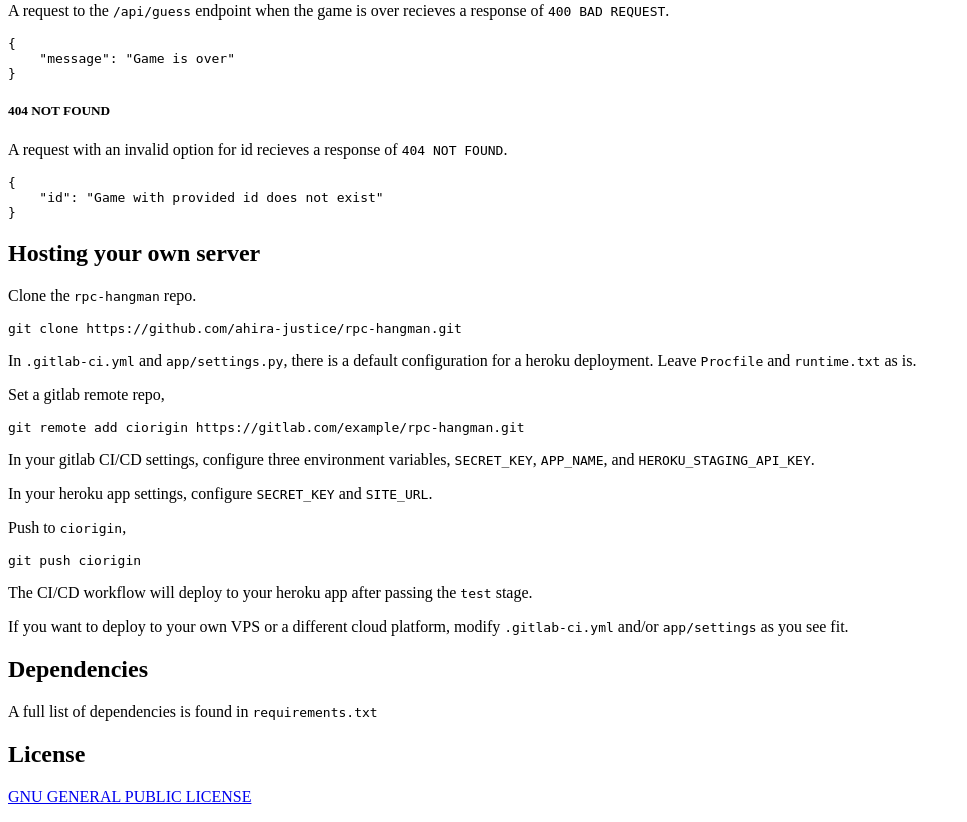
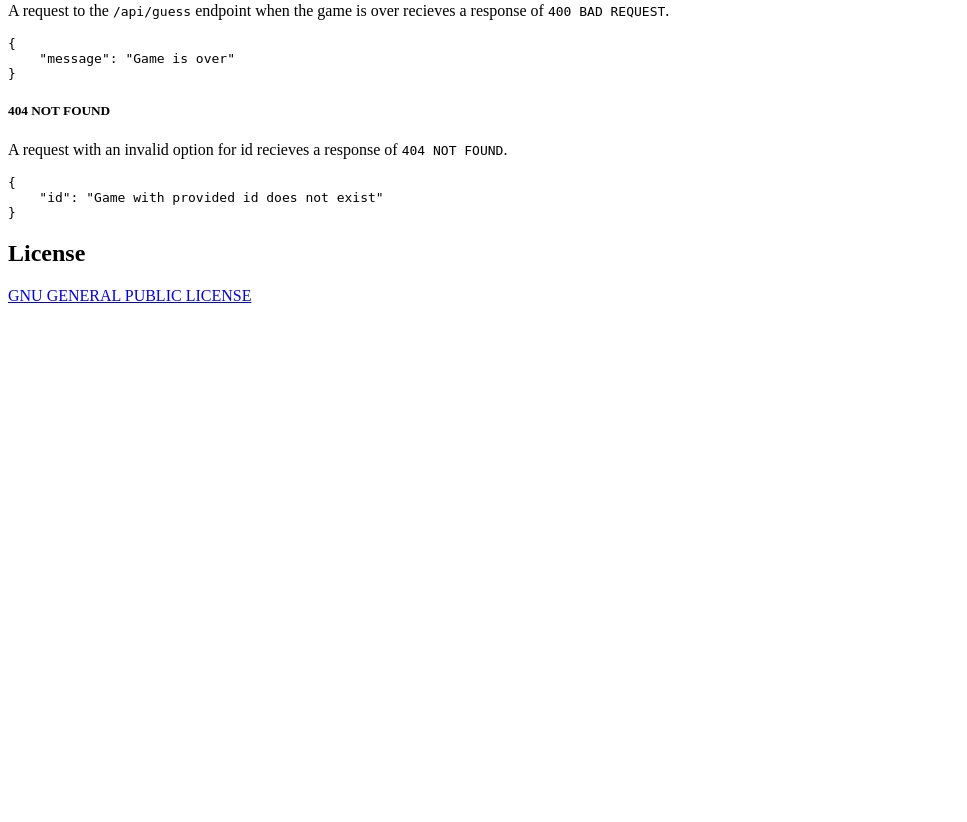
Before and after one commit to ahira-justice/hangman, a Django app: page / in a window 1280 px wide. Shown: the part 2919-3741 px from the top of the page, without its empty margins (0-967 px from the left). After the commit the page ends 3222 px from the top, so only its background shows below. Run offline with Django 3.2, Linux system fonts and the light colour scheme.

Commit message:
Modify documentation page

```diff
--- a/api/templates/api/index.html
+++ b/api/templates/api/index.html
@@ -162,24 +162,6 @@ OR
     &quot;id&quot;: &quot;Game with provided id does not exist&quot;
 }
 </code></pre>
-    <h2 id="hosting-your-own-server">Hosting your own server</h2>
-    <p>Clone the <code>rpc-hangman</code> repo.</p>
-    <pre class="sh"><code>git clone https://github.com/ahira-justice/rpc-hangman.git</code></pre>
-    <p>In <code>.gitlab-ci.yml</code> and <code>app/settings.py</code>, there is a default configuration for a heroku
-        deployment. Leave <code>Procfile</code> and <code>runtime.txt</code> as is.</p>
-    <p>Set a gitlab remote repo,</p>
-    <pre class="sh"><code>git remote add ciorigin https://gitlab.com/example/rpc-hangman.git</code></pre>
-    <p>In your gitlab CI/CD settings, configure three environment variables, <code>SECRET_KEY</code>,
-        <code>APP_NAME</code>,
-        and <code>HEROKU_STAGING_API_KEY</code>.</p>
-    <p>In your heroku app settings, configure <code>SECRET_KEY</code> and <code>SITE_URL</code>.</p>
-    <p>Push to <code>ciorigin</code>,</p>
-    <pre class="sh"><code>git push ciorigin</code></pre>
-    <p>The CI/CD workflow will deploy to your heroku app after passing the <code>test</code> stage.</p>
-    <p>If you want to deploy to your own VPS or a different cloud platform, modify <code>.gitlab-ci.yml</code> and/or
-        <code>app/settings</code> as you see fit.</p>
-    <h2 id="dependencies">Dependencies</h2>
-    <p>A full list of dependencies is found in <code>requirements.txt</code></p>
     <h2 id="license">License</h2>
     <p><a href="https://github.com/ahira-justice/rpc-hangman/blob/master/LICENSE">GNU GENERAL PUBLIC LICENSE</a></p>
 </body>
```
